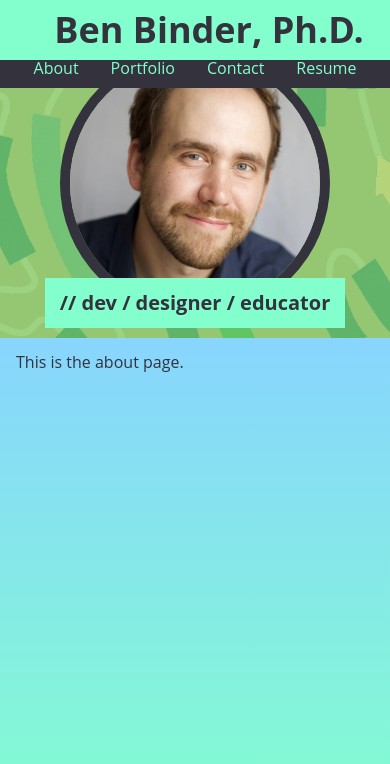
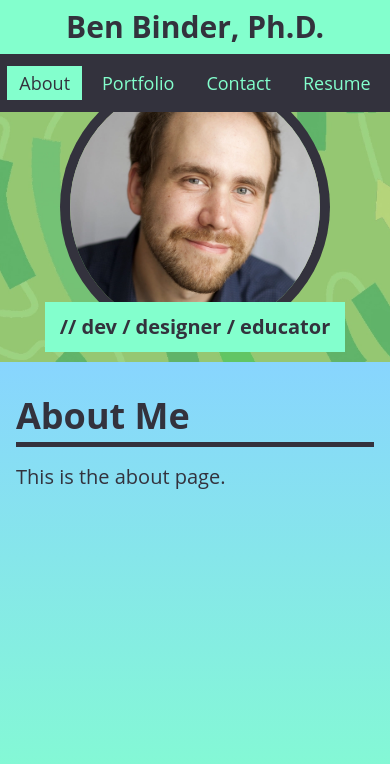
Before and after one commit to binderb/react-dev-portfolio, a React (Create React App) app: page / in a window 390 px wide. Shown: the top 764 px of the page. Built offline with nearby package versions, Linux system fonts and the light colour scheme.

Commit message:
Add responsive styling to nav.

```diff
--- a/src/App.js
+++ b/src/App.js
@@ -4,10 +4,10 @@ import Body from './components/Body';
 
 function App() {
   const pages = [
-    { name: 'about' },
-    { name: 'portfolio' },
-    { name: 'contact' },
-    { name: 'resume' }
+    { name: 'about', displayName: 'About Me' },
+    { name: 'portfolio', displayName: 'Portfolio' },
+    { name: 'contact', displayName: 'Contact Me' },
+    { name: 'resume', displayName: 'Resume' }
   ];
 
   const [currentPage, setCurrentPage] = useState(pages[0]);
@@ -16,6 +16,7 @@ function App() {
     <section className='flex flex-col h-screen'>
     <Header
       pages={pages}
+      currentPage={currentPage}
       setCurrentPage={setCurrentPage}
     />
     <Body
--- a/src/components/Body.js
+++ b/src/components/Body.js
@@ -5,11 +5,16 @@ import Resume from '../pages/Resume';
 
 export default function Body ({currentPage}) {
   return (
-    <div className='flex flex-grow bg-gradient-to-b from-skyblue to-seafoam text-dark p-4'>
-      {currentPage.name === 'about' ? <About/> : null}
-      {currentPage.name === 'portfolio' ? <Portfolio/> : null}
-      {currentPage.name === 'contact' ? <Contact/> : null}
-      {currentPage.name === 'resume' ? <Resume/> : null}
-    </div>
+    <main className='flex flex-col flex-grow bg-gradient-to-b from-skyblue to-seafoam text-dark p-4'>
+      <h2 id='page-title' className='mt-5 mb-5 text-[36px] font-bold after:block after:bg-dark after:h-[5px] after:mt-2'>
+        {currentPage.displayName}
+      </h2>
+      <section id='page-body' className='text-[20px]'>
+        {currentPage.name === 'about' ? <About/> : null}
+        {currentPage.name === 'portfolio' ? <Portfolio/> : null}
+        {currentPage.name === 'contact' ? <Contact/> : null}
+        {currentPage.name === 'resume' ? <Resume/> : null}
+      </section>
+    </main>
   )
 }
--- a/src/components/Header.js
+++ b/src/components/Header.js
@@ -1,7 +1,7 @@
 import avatar from '../images/binder_dev_square_600x600.webp';
 import Nav from './Nav';
 
-export default function Header ({pages, setCurrentPage}) {
+export default function Header ({pages, currentPage, setCurrentPage}) {
   const name = `Ben Binder, Ph.D.`;
   const subtitle = `// dev / designer / educator`;
 
@@ -10,9 +10,10 @@ export default function Header ({pages, setCurrentPage}) {
 
     <header>
       <section id="top-bar" className="flex items-center flex-col sm:flex-row bg-dark pb-3 sm:py-3 justify-between">
-        <h1 className="max-sm:w-[100vw] bg-highlight text-dark text-center sm:text-left font-bold p-3 pl-[40px] text-[36px]">{name}</h1>
+        <h1 className="max-sm:w-[100vw] bg-highlight text-dark text-center sm:text-left font-bold p-3 md:pl-[40px] text-[30px] sm:text-[24px] md:text-[36px]">{name}</h1>
         <Nav
           pages={pages}
+          currentPage={currentPage}
           setCurrentPage={setCurrentPage}
         />
       </section>
--- a/src/components/Nav.js
+++ b/src/components/Nav.js
@@ -1,21 +1,21 @@
-import { useState } from "react";
+// import { useState } from "react";
 import { capitalize } from '../utils/helpers';
 
-export default function Nav ({pages, setCurrentPage}) {
-  const [navOpen, setNavOpen] = useState(false);
+export default function Nav ({pages, currentPage, setCurrentPage}) {
+  // const [navOpen, setNavOpen] = useState(false);
 
-  const handleToggle = () => {
-    setNavOpen(!navOpen);
-  }
+  // const handleToggle = () => {
+  //   setNavOpen(!navOpen);
+  // }
 
   return (
 
-    <nav className="text-highlight">
+    <nav className='pt-3 sm:pt-0'>
 
       {/* <button onClick={handleToggle}>{navOpen ? "Close" : "Open"}</button> */}
       <ul id="desktop-menu" className="flex">
       {pages.map((page) => (
-        <li className="px-4 cursor-pointer" key={page.name} onClick={()=>setCurrentPage(page)}>
+        <li className={`text-bold text-[18px] mx-1 sm:last:mr-5 px-3 py-2 cursor-pointer hover:text-white duration-200 ${page.name === currentPage.name ? 'text-dark bg-highlight hover:text-dark' : 'text-highlight'}`} key={page.name} onClick={()=>setCurrentPage(page)}>
           {capitalize(page.name)}
         </li>
       ))}
```
